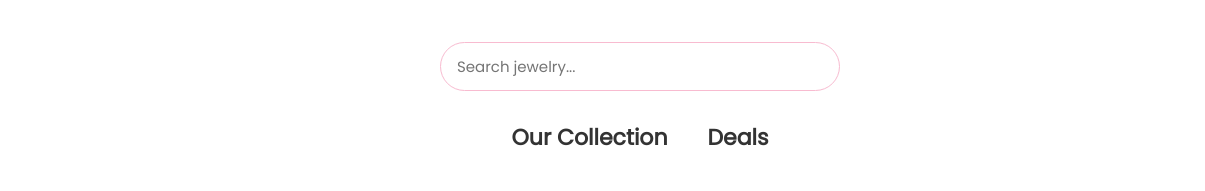
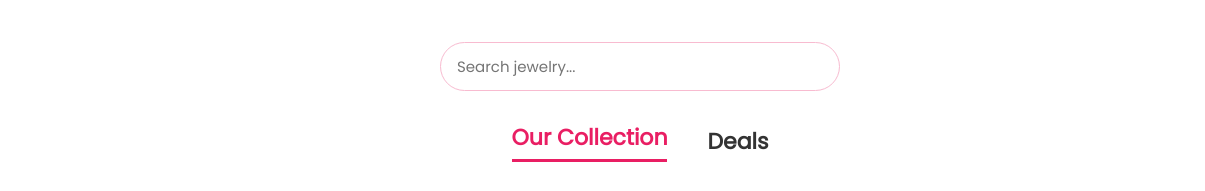
Before and after one commit to HUMAIRA-17/H-SQUARED, a plain HTML site: page index.html in a window 1280 px wide. Shown: the part 605-796 px from the top of the page, 0-1205 px from the left. Drawn offline with nearby package versions, Linux system fonts and the light colour scheme; no server answers.

Commit message:
Updated something

```diff
--- a/index.html
+++ b/index.html
@@ -50,6 +50,20 @@
   }
 
 
+}
+.collection-tabs span {
+  cursor: pointer;
+  transition: 0.3s;
+}
+
+.collection-tabs span:hover {
+  color: #e91e63;
+}
+
+.active-tab {
+  color: #e91e63;
+  border-bottom: 3px solid #e91e63;
+  padding-bottom: 5px;
 }
 </style>
 </head>
```
